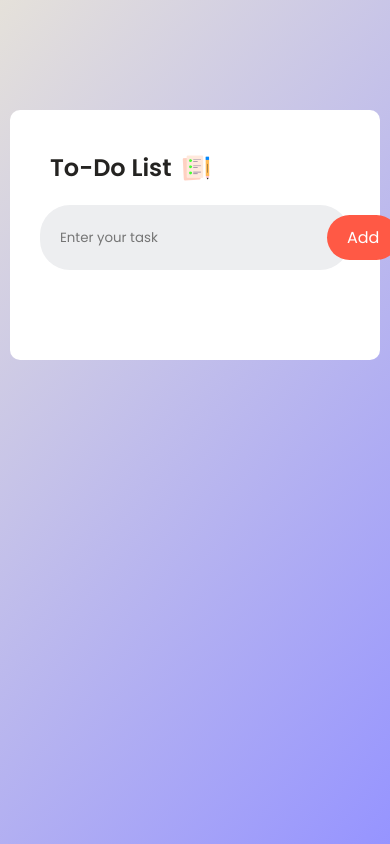
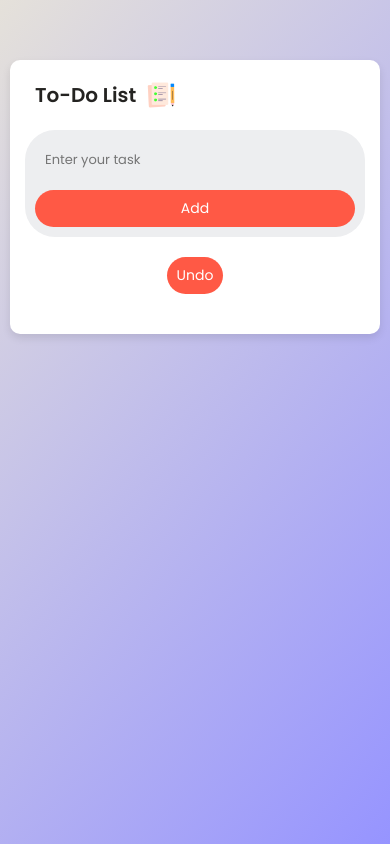
Before and after one commit to sadvi134ash2004/TO-DO-Main, a plain HTML site: page index.html in a window 390 px wide. Drawn offline with Linux system fonts and the light colour scheme.

Commit message:
added undo option and responsive feature

```diff
--- a/index.html
+++ b/index.html
@@ -12,9 +12,10 @@
             <h2>To-Do List <img src="./images/icon.png" alt="icon"></h2>
             <div class="row">
                 <input type="text" id="input-box" placeholder="Enter your task">
-                <button onclick="addTask()">Add</button>
+                <button class="main-btuu" "addTask()">Add</button>
             </div>
             <ul id="list-container"></ul>
+            <button class="undo-button" onclick="undoTask()">Undo</button>
         </div>
     </div>
     <script src="script.js"></script>
--- a/script.js
+++ b/script.js
@@ -1,5 +1,6 @@
 const inputBox = document.getElementById("input-box");
 const listContainer = document.getElementById("list-container");
+let undoStack = JSON.parse(localStorage.getItem("undoStack")) || [];
 
 function addTask() {
     if (inputBox.value.trim() === "") {
@@ -10,28 +11,49 @@ function addTask() {
         listContainer.appendChild(li);
 
         const span = document.createElement("span");
-        span.innerHTML = "\u00d7";
+        span.innerHTML = "\u00d7"; // Unicode for the "×" symbol
         li.appendChild(span);
     }
     inputBox.value = "";
     saveData();
 }
 
-listContainer.addEventListener("click", function (e) {
+listContainer.addEventListener(
+    "click",
+    function (e) {
         if (e.target.tagName === "LI") {
             e.target.classList.toggle("checked");
             saveData();
         } else if (e.target.tagName === "SPAN") {
+            undoStack.push(e.target.parentElement.outerHTML); // Save removed task to undo stack
             e.target.parentElement.remove();
             saveData();
+            saveUndoStack();
         }
-}, false);
+    },
+    false
+);
 
 function saveData() {
     localStorage.setItem("data", listContainer.innerHTML);
 }
 
+function saveUndoStack() {
+    localStorage.setItem("undoStack", JSON.stringify(undoStack));
+}
+
 function showTask() {
-    listContainer.innerHTML = localStorage.getItem("data") || "";
+    listContainer.innerHTML = localStorage.getItem("data") || ""; // Fallback for null data
+}
+
+function undoTask() {
+    if (undoStack.length > 0) {
+        const lastRemovedTask = undoStack.pop();
+        listContainer.insertAdjacentHTML("beforeend", lastRemovedTask);
+        saveData();
+        saveUndoStack();
+    } else {
+        alert("No tasks to undo!");
+    }
 }
 showTask();
--- a/style.css
+++ b/style.css
@@ -21,6 +21,7 @@
     margin: 100px auto 20px;
     padding: 40px 30px 70px;
     border-radius: 10px;
+    box-shadow: 0 4px 8px rgba(0, 0, 0, 0.1);
 }
 
 .todo-app h2 {
@@ -29,6 +30,7 @@
     align-items: center;
     margin-bottom: 20px;
     margin-left: 10px;
+    font-size: 24px;
 }
 
 .todo-app h2 img {
@@ -44,6 +46,7 @@
     border-radius: 30px;
     padding: 10px;
     background: #edeef0;
+    flex-wrap: wrap;
 }
 
 input {
@@ -52,9 +55,10 @@ input {
     border: none;
     outline: none;
     background: transparent;
+    font-size: 16px;
 }
 
-button {
+.main-btuu {
     border: none;
     outline: none;
     padding: 10px 20px;
@@ -118,3 +122,81 @@ ul li span {
 ul li span:hover {
     background: #edeef0;
 }
+
+.undo-button {
+    display: block;
+    margin: 20px auto;
+    padding: 10px 20px;
+    background: #ff5945;
+    color: #fff;
+    border: none;
+    border-radius: 30px;
+    cursor: pointer;
+    font-size: 16px;
+    text-align: center;
+}
+
+.undo-button:hover {
+    background: #45a049;
+}
+
+.main-btuu:hover {
+    background: #45a049;
+}
+
+@media (max-width: 768px) {
+    .todo-app {
+        padding: 30px 20px;
+        margin: 50px auto 20px;
+    }
+
+    .row {
+        flex-direction: column;
+        align-items: stretch;
+    }
+
+    .row input {
+        margin-bottom: 10px;
+        font-size: 14px;
+    }
+
+    .main-btuu {
+        font-size: 14px;
+        padding: 8px 15px;
+    }
+
+    ul li {
+        font-size: 15px;
+    }
+
+    ul li span {
+        width: 35px;
+        height: 35px;
+        font-size: 18px;
+        line-height: 35px;
+    }
+}
+
+@media (max-width: 480px) {
+    .todo-app {
+        padding: 20px 15px;
+    }
+
+    .todo-app h2 {
+        font-size: 20px;
+    }
+
+    .row input {
+        font-size: 13px;
+    }
+
+    ul li {
+        font-size: 14px;
+    }
+
+    .main-btuu,
+    .undo-button {
+        font-size: 14px;
+        padding: 8px 10px;
+    }
+}
```
Lines whose indentation alone changed are shown as unchanged.
